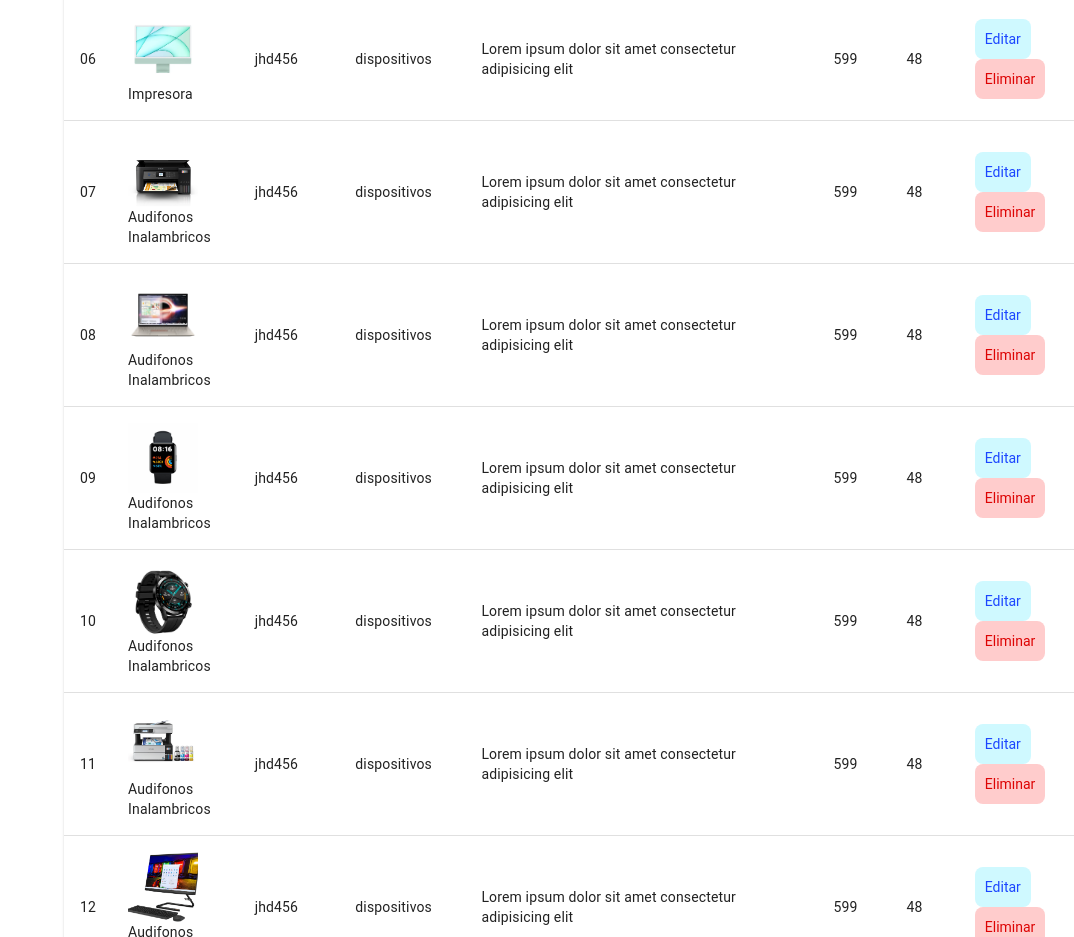
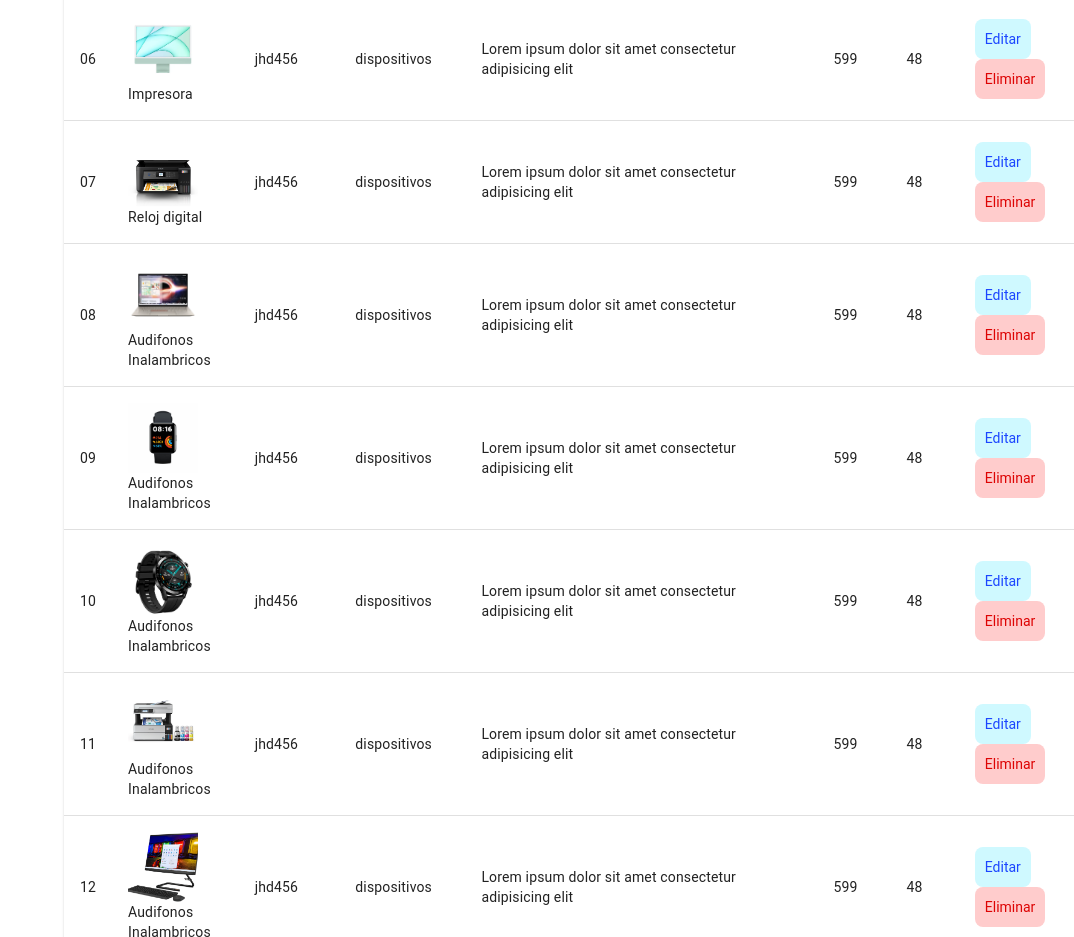
Before and after one commit to SoftwareSolutionsTeam/Proyecto-DAW-C4, a React (Create React App) app in the folder frontend/: page /productAd in a window 1280 px wide. Shown: the part 1400-2337 px from the top of the page, without its empty margins (206-1280 px from the left). Built offline with nearby package versions, Linux system fonts and the light colour scheme; no server answers.

Commit message:
Reloj digital

```diff
--- a/frontend/src/pages/ProductAd.jsx
+++ b/frontend/src/pages/ProductAd.jsx
@@ -103,7 +103,7 @@ const ProductAd = () => {
       id: "07",
       img: img07,
       ref: "jhd456",
-      nombre: "Audifonos Inalambricos",
+      nombre: "Reloj digital",
       categoria: "dispositivos",
       descripcion: "Lorem ipsum dolor sit amet consectetur adipisicing elit",
       precio: "599",
```
